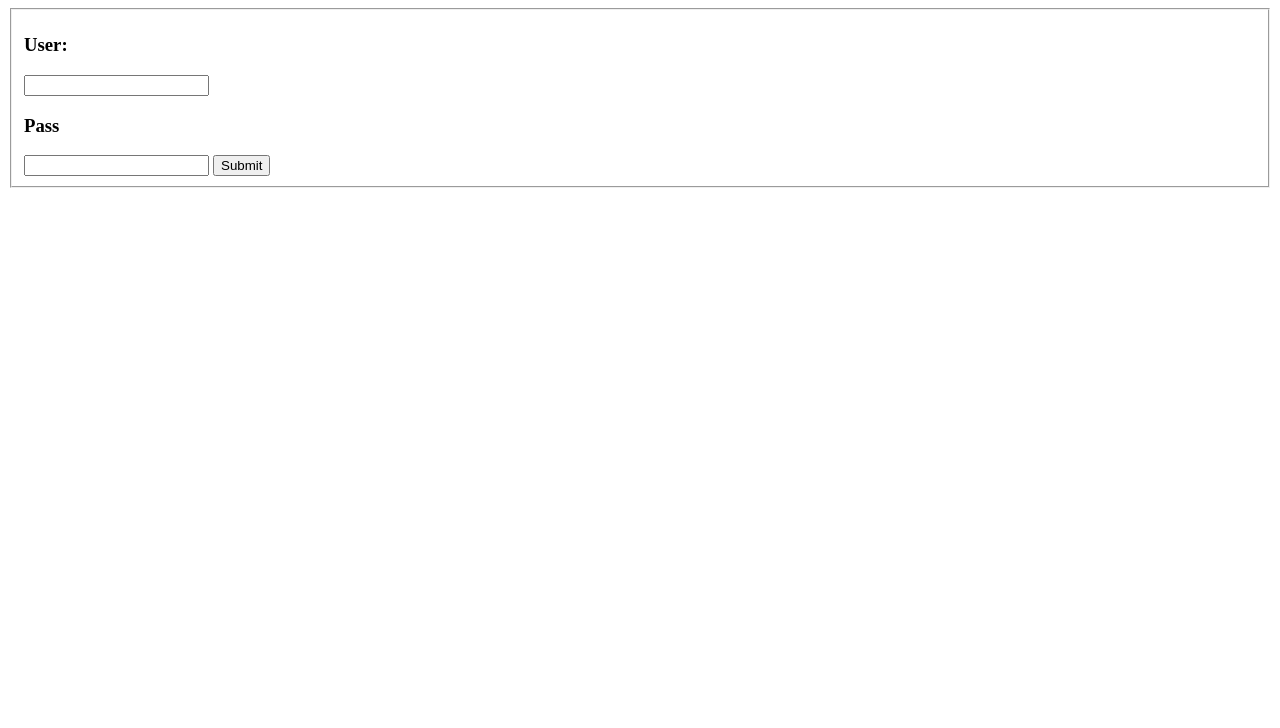
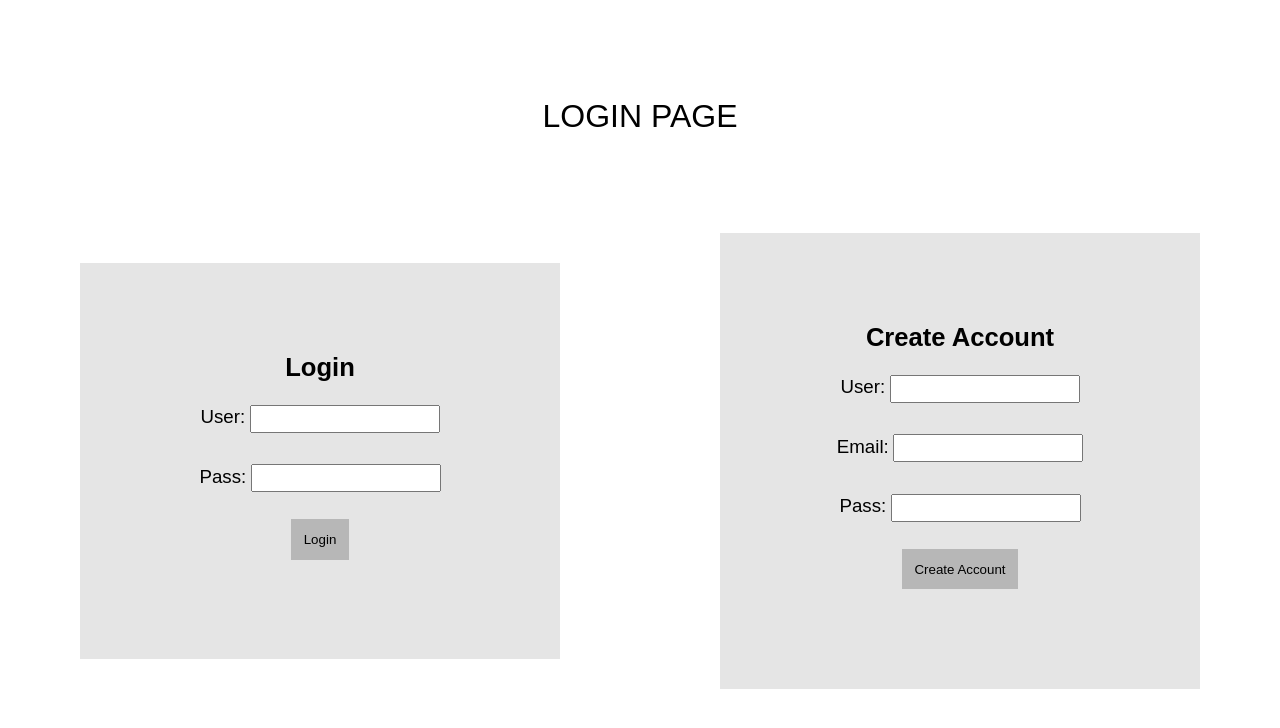
Before and after one commit to ytcloneproject/ytSimpleClone, a website: page html/index.html in a window 1280 px wide. Drawn offline with Linux system fonts and the light colour scheme.

Commit message:
Updated HTML page with login/create account feature

```diff
--- a/html/index.html
+++ b/html/index.html
@@ -3,19 +3,96 @@
     <head>
         <meta charset="utf-8">
         <title></title>
+        <style>
+            * {
+                font-family: sans-serif;
+            }
+
+            html, body {
+                margin: 0;
+                padding: 0;
+            }
+
+            fieldset {
+                border: none;
+            }
+
+            main {
+                display: flex;
+                flex-direction: row;
+            }
+
+            form {
+                padding: 7vw;
+                margin-bottom: 2vw;
+                background-color: rgba(0, 0, 0, 0.1);
+                margin: auto;
+                min-width: 300px;
+                text-align: center;
+            }
+
+            legend {
+                font-weight: 700;
+                font-size: 1.6em;
+            }
+
+            header h1 {
+                text-align: center;
+                padding: 6vw;
+                text-transform: uppercase;
+                font-weight: 100;
+            }
+
+            h3 {
+                display: inline-block;
+                font-weight: 400;
+            }
+
+            button[type="submit"] {
+                padding: 1vw;
+                border: none;
+                background-color: rgba(0, 0, 0, 0.2);
+                margin-top: 1vw;
+                transition: 0.2s;
+            }
+
+            button[type="submit"]:hover {
+                transform: scale(1.25);
+            }
+
+            input {
+                padding: 0.35vw;
+                outline: none;
+            }
+
+        </style>
     </head>
     <body>
         <header>
-
+            <h1>Login Page</h1>
         </header>
         <main>
-            <form class="" action="/handler" method="post">
+            <form class="" action="/login" method="post">
                 <fieldset>
+                    <legend>Login</legend>
                     <h3>User:</h3>
-                    <input type="text" name="user" />
-                    <h3>Pass</h3>
-                    <input type="password" id="password" name="password" />
-                    <button type="submit" id="submit">Submit</button>
+                    <input type="text" name="user" /><br>
+                    <h3>Pass:</h3>
+                    <input type="password" id="password" name="password" /><br>
+                    <button type="submit" id="submit">Login</button>
+                </fieldset>
+            </form>
+
+            <form class="" action="/createAccount" method="post">
+                <fieldset>
+                    <legend>Create Account</legend>
+                    <h3>User:</h3>
+                    <input type="text" name="user" /><br>
+                    <h3>Email:</h3>
+                    <input type="email" name="email" /><br>
+                    <h3>Pass:</h3>
+                    <input type="password" id="password" name="password" /><br>
+                    <button type="submit" id="submit">Create Account</button>
                 </fieldset>
             </form>
         </main>
```
Also changed, not shown: index.html (deleted, +0 -24 lines), package.json (+2 -47 lines), server.js (+33 -15 lines), 1 other file.
